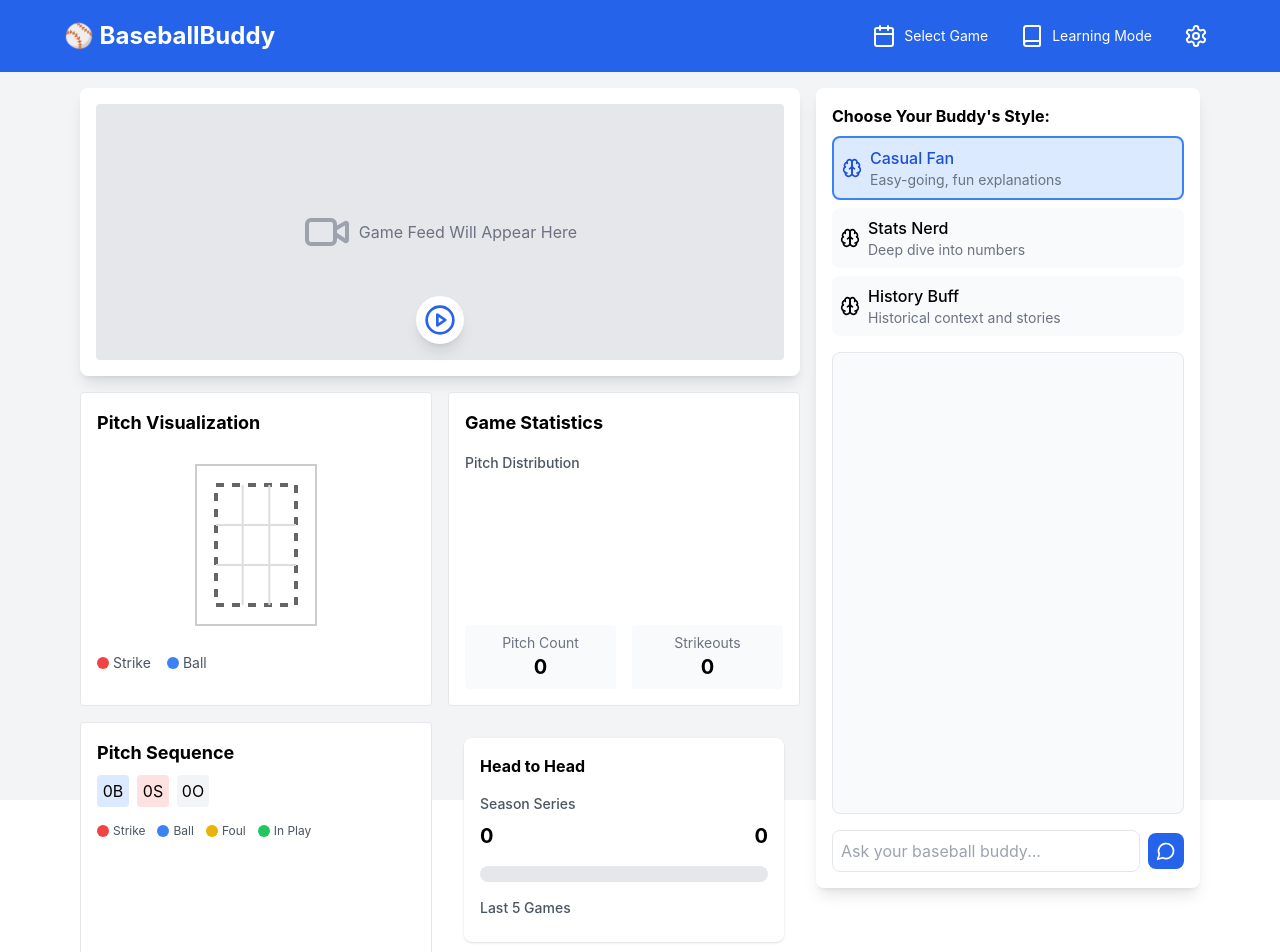
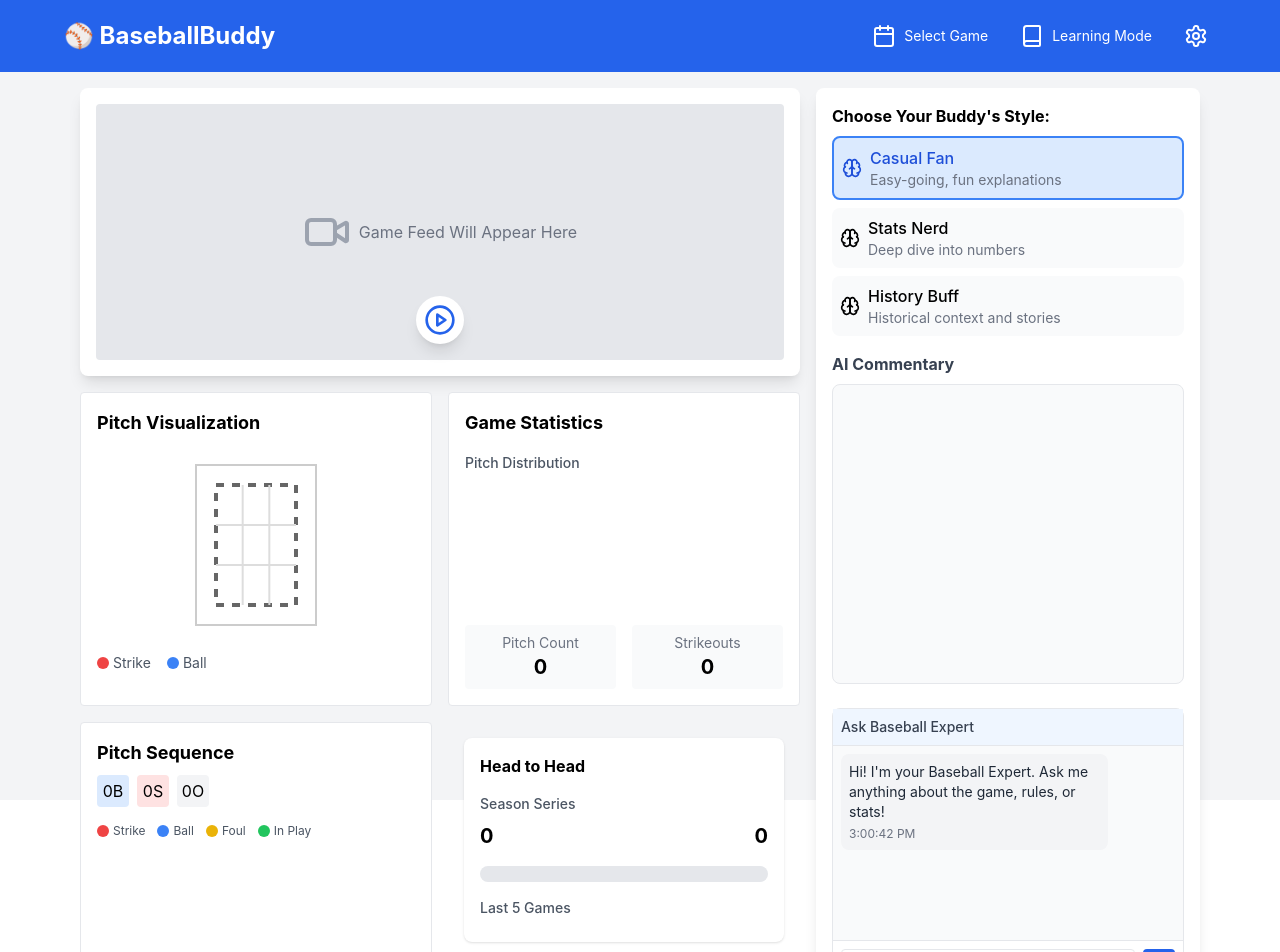
Before and after one commit to Yugal41735/baseball-project, a React (Create React App) app: page / in a window 1280 px wide. Shown: the top 952 px of the page. Built offline with nearby package versions, Linux system fonts and the light colour scheme.

Commit message:
Added Q&A

```diff
--- a/src/components/BaseballBuddy.jsx
+++ b/src/components/BaseballBuddy.jsx
@@ -1,5 +1,5 @@
 import React, { useState, useEffect, useRef } from 'react';
-import { MessageCircle, Video, Brain, Settings, PlayCircle, PauseCircle, Book, Calendar } from 'lucide-react';
+import { MessageCircle, Video, Brain, Settings, PlayCircle, PauseCircle, Book, Calendar, Send } from 'lucide-react';
 import CommentaryGenerator from '../services/commentaryGenerator';
 import BaseballField from './BaseballField';
 import PitchDisplay from './PitchDisplay';
@@ -22,12 +22,19 @@ const BaseballBuddy = () => {
   const [selectedGameId, setSelectedGameId] = useState(null);
   const [mlbService] = useState(new MLBDataService());
   const [gameAnalytics, setGameAnalytics] = useState(null);
+  const [chatMessages, setChatMessages] = useState([{
+    type: 'ai',
+    content: "Hi! I'm your Baseball Expert. Ask me anything about the game, rules, or stats!",
+    timestamp: Date.now()
+  }]);
   const [simulationState, setSimulationState] = useState({
     isLoaded: false,
     currentPlayIndex: 0,
     speed: 1, // playback speed multiplier
     totalPlays: 0
   });
+
+  const chatEndRef = useRef(null);
 
 
   const personalityModes = [
@@ -49,6 +56,12 @@ const BaseballBuddy = () => {
     setMessages([]);
     setGameState(null);
     setGameAnalytics(null);
+    setSimulationState({  // Reset simulation state completely
+      isLoaded: false,
+      currentPlayIndex: 0,
+      speed: 1,
+      totalPlays: 0
+    });
 
     // First check the game status
     console.log("Game selected:", gameId);
@@ -57,6 +70,13 @@ const BaseballBuddy = () => {
     // console.log("Game state:", gameData.gameState);
     // const analytics = await mlbService.getGameAnalytics(gameId);
     // setGameAnalytics(analytics);
+    console.log("Game Data: ",gameData.gameData);
+
+    if (gameData.gameState) {
+      setGameState(gameData.gameState);
+      const analytics = await mlbService.getGameAnalytics(gameId);
+      setGameAnalytics(analytics);
+    }
 
 
 
@@ -77,9 +97,20 @@ const BaseballBuddy = () => {
                 timestamp: Date.now()
             }]);
         }
+    } else if(gameData.status === 'Preview') {
+      console.log("Upcoming Matches");
+      setMessages([{
+        type: 'ai',
+        content: `Welcome to the matchup between ${gameData.gameData.teams.away.name} and ${gameData.gameData.teams.home.name} at ${gameData.gameData.venue.name} on ${new Date(gameData.gameData.datetime.dateTime).toLocaleDateString('en-US', {
+            weekday: 'long',
+            year: 'numeric',
+            month: 'long',
+            day: 'numeric'
+        })}! The game is scheduled to start at ${new Date(gameData.gameData.datetime.dateTime).toLocaleTimeString()}.`,
+        timestamp: Date.now()
+      }]);
     } else {
-
-      console.log("Other GAMES");
+      console.log("Live Games!!!");
         // Reset simulation state for live games
         setSimulationState(prev => ({
             ...prev,
@@ -88,11 +119,11 @@ const BaseballBuddy = () => {
         }));
 
         // Set initial game state for live game
-        if (gameData.gameState) {
-          setGameState(gameData.gameState);
-          const analytics = await mlbService.getGameAnalytics(gameId);
-          setGameAnalytics(analytics);
-        }
+        // if (gameData.gameState) {
+        //   setGameState(gameData.gameState);
+        //   const analytics = await mlbService.getGameAnalytics(gameId);
+        //   setGameAnalytics(analytics);
+        // }
     }
   };
 
@@ -175,24 +206,76 @@ const BaseballBuddy = () => {
     }
   }, [gameState]);
 
-  const handleUserMessage = (message) => {
+  // Add chat scroll effect
+  useEffect(() => {
+    chatEndRef.current?.scrollIntoView({ behavior: "smooth" });
+  }, [chatMessages]);
+
+  // Add chat message handler
+  const handleChatMessage = async (message) => {
+    if (!message.trim()) return;
+
     // Add user message
-    setMessages(prev => [...prev, {
+    setChatMessages(prev => [...prev, {
       type: 'user',
       content: message,
       timestamp: Date.now()
     }]);
 
-    // Generate AI response based on current state and mode
-    const response = commentaryGen.generateCommentary(gameState, selectedMode);
-    setTimeout(() => {
-      setMessages(prev => [...prev, {
+    // Generate expert response based on game context
+    // let expertResponse = "I'll need to implement the expert response logic here.";
+
+    // Add AI response
+    // setTimeout(() => {
+    //   setChatMessages(prev => [...prev, {
+    //     type: 'ai',
+    //     content: expertResponse,
+    //     timestamp: Date.now()
+    //   }]);
+    // }, 500);
+
+    try {
+      // Get expert response
+      const response = await commentaryGen.generateExpertResponse(
+        message,
+        gameState,
+        gameAnalytics
+      );
+
+      // Add AI response
+      setChatMessages(prev => [...prev, {
         type: 'ai',
         content: response,
         timestamp: Date.now()
       }]);
-    }, 500);
+    } catch (error) {
+      console.error('Error generating expert response:', error);
+      setChatMessages(prev => [...prev, {
+        type: 'ai',
+        content: "I apologize, but I'm having trouble processing your question right now.",
+        timestamp: Date.now()
+      }]);
+    }
   };
+
+  // const handleUserMessage = (message) => {
+  //   // Add user message
+  //   setMessages(prev => [...prev, {
+  //     type: 'user',
+  //     content: message,
+  //     timestamp: Date.now()
+  //   }]);
+
+  //   // Generate AI response based on current state and mode
+  //   const response = commentaryGen.generateCommentary(gameState, selectedMode);
+  //   setTimeout(() => {
+  //     setMessages(prev => [...prev, {
+  //       type: 'ai',
+  //       content: response,
+  //       timestamp: Date.now()
+  //     }]);
+  //   }, 500);
+  // };
 
   return (
     <div className="flex flex-col h-screen bg-gray-100">
@@ -323,7 +406,7 @@ const BaseballBuddy = () => {
         </div>
 
         {/* AI Companion Panel */}
-        <div className="w-96 bg-white rounded-lg shadow-lg p-4 flex flex-col h-[800px]">
+        <div className="w-96 bg-white rounded-lg shadow-lg p-4 flex flex-col h-[950px]">
           {/* Personality Mode Selector */}
           <div className="mb-4">
             <h2 className="font-bold mb-2">Choose Your Buddy's Style:</h2>
@@ -349,7 +432,9 @@ const BaseballBuddy = () => {
           </div>
 
           {/* Chat Interface */}
-          <div className="flex-1 border rounded-lg p-4 bg-gray-50 overflow-y-auto min-h-0">
+          <div className='mb-6'>
+            <h3 className='font-bold text-gray-700 mb-2'>AI Commentary</h3>
+            <div className="flex-1 border rounded-lg p-4 bg-gray-50 overflow-y-auto h-[300px] min-h-0">
               {messages.map((message, index) => (
                 <div key={index} className={`flex items-start mb-4 ${
                   message.type === 'user' ? 'justify-end' : ''
@@ -370,32 +455,69 @@ const BaseballBuddy = () => {
               ))}
               <div ref={messagesEndRef} />
             </div>
+          </div>
 
-          {/* Input Area */}
-          <div className="mt-4 flex items-center">
+          {/* Expert Chat Section */}
+          <div className="h-72 border rounded-lg bg-gray-50">
+            <div className="flex flex-col h-full">
+              {/* Chat Header */}
+              <div className="p-2 bg-blue-50 border-b">
+                <h3 className="text-sm font-medium text-gray-700">Ask Baseball Expert</h3>
+              </div>
+
+              {/* Chat Messages */}
+              <div className="flex-1 p-2 overflow-y-auto">
+                {chatMessages.map((message, index) => (
+                  <div
+                    key={index}
+                    className={`mb-2 flex ${message.type === 'user' ? 'justify-end' : 'justify-start'}`}
+                  >
+                    <div className={`rounded-lg p-2 max-w-[80%] ${
+                      message.type === 'user'
+                        ? 'bg-blue-600 text-white'
+                        : 'bg-gray-100 text-gray-800'
+                    }`}>
+                      <p className="text-sm">{message.content}</p>
+                      <div className={`text-xs mt-1 ${
+                        message.type === 'user' ? 'text-blue-100' : 'text-gray-500'
+                      }`}>
+                        {new Date(message.timestamp).toLocaleTimeString()}
+                      </div>
+                    </div>
+                  </div>
+                ))}
+                <div ref={chatEndRef} />
+              </div>
+
+              {/* Chat Input */}
+              <div className="p-2 border-t bg-white">
+                <div className="flex gap-2">
                   <input
                     type="text"
-              placeholder="Ask your baseball buddy..."
-              className="flex-1 p-2 border rounded-lg mr-2"
+                    placeholder="Ask about the game..."
+                    className="flex-1 p-2 border rounded text-sm"
                     onKeyPress={(e) => {
                       if (e.key === 'Enter' && e.target.value.trim()) {
-                  handleUserMessage(e.target.value);
+                        handleChatMessage(e.target.value);
                         e.target.value = '';
                       }
                     }}
                   />
                   <button
-              className="p-2 bg-blue-600 text-white rounded-lg hover:bg-blue-700"
+                    className="p-2 bg-blue-600 text-white rounded hover:bg-blue-700"
                     onClick={() => {
-                const input = document.querySelector('input');
-                if (input.value.trim()) {
-                  handleUserMessage(input.value);
+                      const input = document.querySelector('input[placeholder="Ask about the game..."]');
+                      if (input && input.value.trim()) {
+                        handleChatMessage(input.value);
                         input.value = '';
                       }
                     }}
                   >
-              <MessageCircle className="w-5 h-5" />
+                    <Send className="w-4 h-4" />
                   </button>
+                </div>
+              </div>
+            </div>
           </div>
         </div>
       </div>
--- a/src/services/commentaryGenerator.js
+++ b/src/services/commentaryGenerator.js
@@ -372,6 +372,67 @@ class CommentaryGenerator {
         return `Final Score: ${gameState.awayTeam} ${gameState.score.away}, ${gameState.homeTeam} ${gameState.score.home}`;
     }
   }
+
+  // Add to CommentaryGenerator class
+
+  async generateExpertResponse(question, gameState, gameAnalytics) {
+    const context = this.buildGameContext(gameState, gameAnalytics);
+
+    const prompt = `You are a knowledgeable baseball expert having a conversation with a fan.
+    Current game context:
+    ${context}
+
+    Fan's question: "${question}"
+
+    Provide a clear, informative response focusing on:
+    - Direct answer to the question
+    - Relevant game context if applicable
+    - Brief explanations for any technical terms
+    Keep response concise but informative (2-3 sentences).`;
+
+    try {
+      this.model = this.genAI.getGenerativeModel({
+        model: "gemini-2.0-flash-exp",
+        systemInstruction: "You are a baseball expert providing quick, accurate responses about the current game, baseball rules, and strategy."
+      });
+
+      const result = await this.model.generateContent(prompt);
+      const response = await result.response;
+      return response.text();
+    } catch (error) {
+      console.error('Expert response generation error:', error);
+      return this.createFallbackExpertResponse(question, gameState);
+    }
+  }
+
+  buildGameContext(gameState, gameAnalytics) {
+    if (!gameState) return "Game hasn't started yet.";
+
+    return `
+      Current situation:
+      - ${gameState.inningHalf} of inning ${gameState.inning}
+      - Score: ${gameState.score.away}-${gameState.score.home}
+      - Current batter: ${gameState.batter?.name} (AVG: ${gameState.batter?.average})
+      - Current pitcher: ${gameState.pitcher?.name} (Pitches: ${gameState.pitcher?.pitchCount}, K: ${gameState.pitcher?.strikeouts})
+      ${gameState.lastPitch ? `- Last pitch: ${gameState.lastPitch.type} at ${gameState.lastPitch.speed} MPH` : ''}
+    `;
+  }
+
+  createFallbackExpertResponse(question, gameState) {
+    // Basic fallback responses if AI generation fails
+    const fallbacks = {
+      score: `The current score is ${gameState?.score?.away}-${gameState?.score?.home}.`,
+      pitcher: `The current pitcher is ${gameState?.pitcher?.name}.`,
+      batter: `The current batter is ${gameState?.batter?.name}.`,
+      default: "I apologize, but I'm having trouble accessing that information right now."
+    };
+
+    const q = question.toLowerCase();
+    if (q.includes('score')) return fallbacks.score;
+    if (q.includes('pitcher')) return fallbacks.pitcher;
+    if (q.includes('batter') || q.includes('hitting')) return fallbacks.batter;
+    return fallbacks.default;
+  }
 }
 
 export default CommentaryGenerator;
--- a/src/services/mlbDataService.js
+++ b/src/services/mlbDataService.js
@@ -39,7 +39,8 @@ class MLBDataService {
       if (data.gameData && data.liveData) {
         return {
           status: data.gameData.status.abstractGameState,
-          gameState: this.formatLiveGameState(data)
+          gameState: this.formatLiveGameState(data),
+          gameData: data.gameData
         };
       } else {
         return {
@@ -165,7 +166,7 @@ class MLBDataService {
     const player = homePlayer || awayPlayer;
 
     const avgStat = player?.seasonStats.batting.avg;
-    console.log(avgStat)
+    console.log(avgStat);
 
     console.log(batterStats);
 
```
Lines whose indentation alone changed are shown as unchanged.
